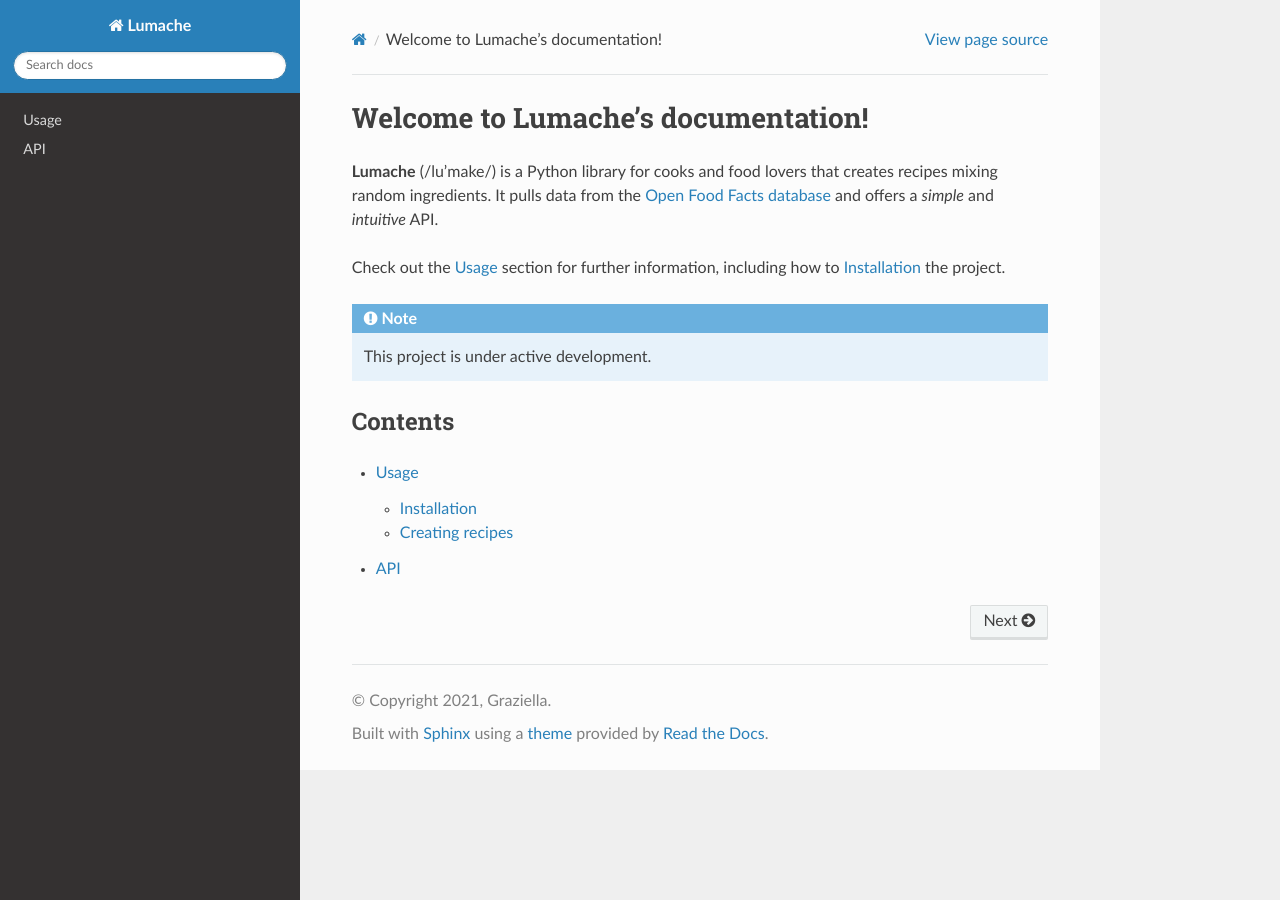
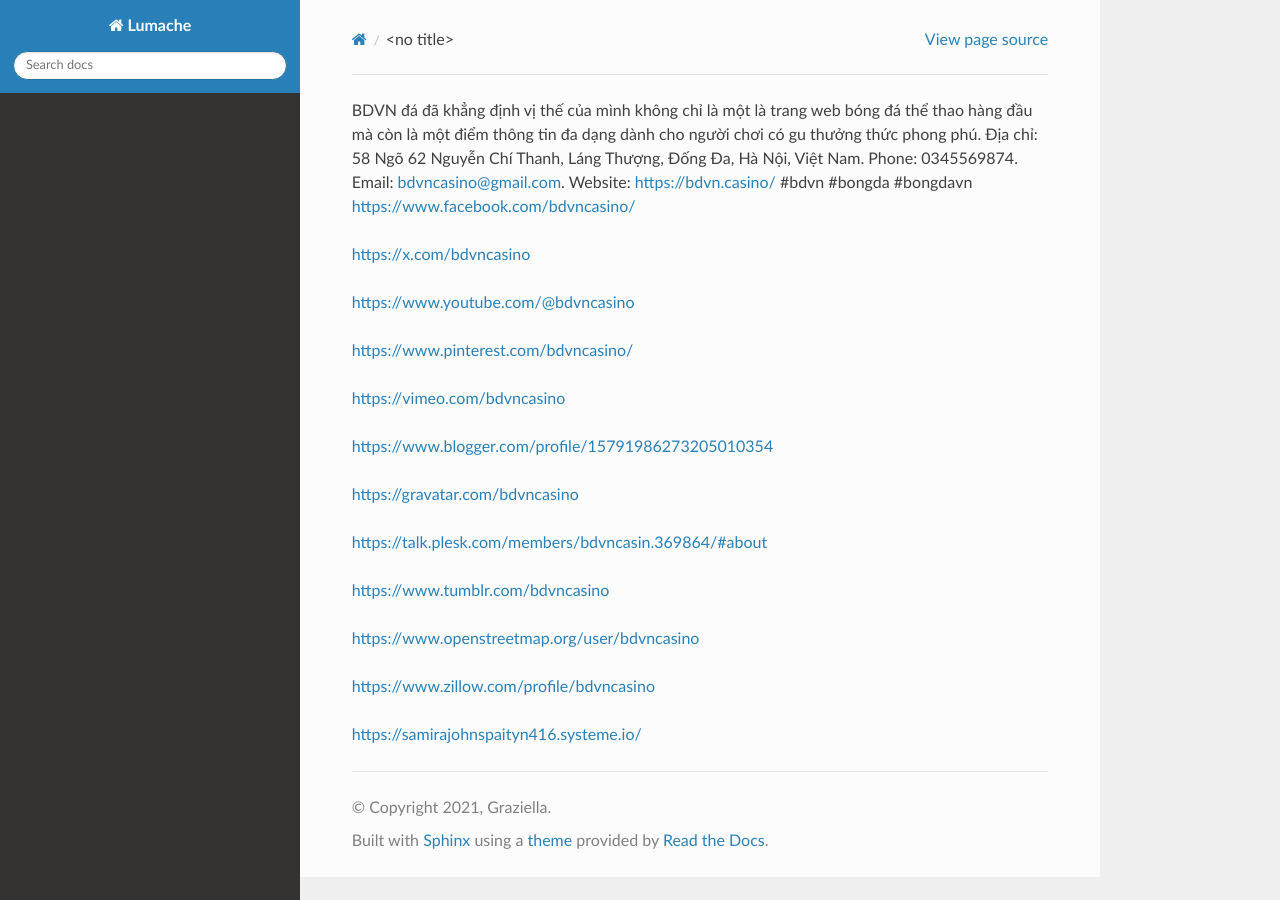
Before and after one commit to bdvncasino/bdvncasino, a Sphinx documentation site: the page built from docs/source/index.rst, in a window 1280 px wide. Built offline with Sphinx 7.4.7 and the Read the Docs theme 3.1.0, drawn with Linux system fonts in a browser that asks for light colours.

Commit message:
Update index.rst

```diff
--- a/docs/source/index.rst
+++ b/docs/source/index.rst
@@ -1,22 +1,24 @@
-Welcome to Lumache's documentation!
-===================================
+BDVN đá đã khẳng định vị thế của mình không chỉ là một là trang web bóng đá thể thao hàng đầu mà còn là một điểm thông tin đa dạng dành cho người chơi có gu thưởng thức phong phú. Địa chỉ: 58 Ngõ 62 Nguyễn Chí Thanh, Láng Thượng, Đống Đa, Hà Nội, Việt Nam. Phone: 0345569874. Email: bdvncasino@gmail.com. Website: https://bdvn.casino/ #bdvn #bongda #bongdavn
+https://www.facebook.com/bdvncasino/
 
-**Lumache** (/lu'make/) is a Python library for cooks and food lovers
-that creates recipes mixing random ingredients.
-It pulls data from the `Open Food Facts database <https://world.openfoodfacts.org/>`_
-and offers a *simple* and *intuitive* API.
+https://x.com/bdvncasino
 
-Check out the :doc:`usage` section for further information, including
-how to :ref:`installation` the project.
+https://www.youtube.com/@bdvncasino
 
-.. note::
+https://www.pinterest.com/bdvncasino/
 
-   This project is under active development.
+https://vimeo.com/bdvncasino
 
-Contents
---------
+https://www.blogger.com/profile/15791986273205010354
 
-.. toctree::
+https://gravatar.com/bdvncasino
 
-   usage
-   api
+https://talk.plesk.com/members/bdvncasin.369864/#about
+
+https://www.tumblr.com/bdvncasino
+
+https://www.openstreetmap.org/user/bdvncasino
+
+https://www.zillow.com/profile/bdvncasino
+
+https://samirajohnspaityn416.systeme.io/
```
